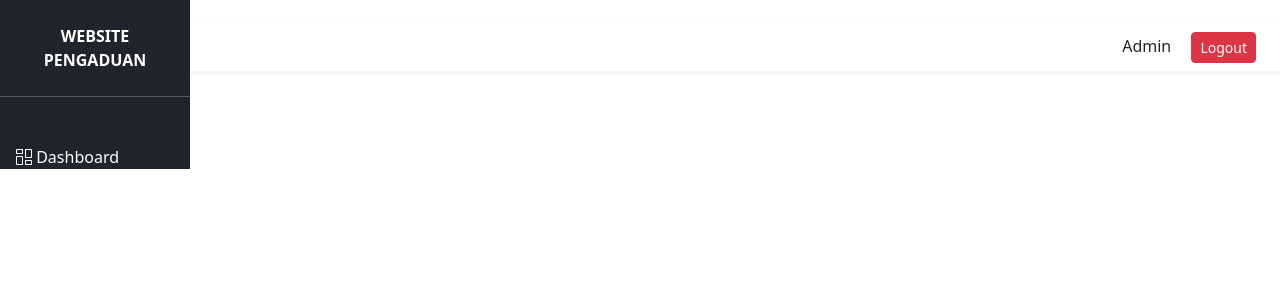
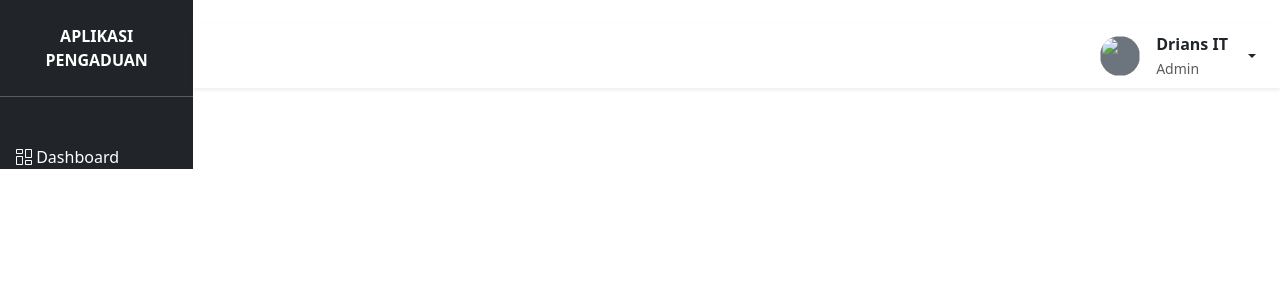
Before and after one commit to drian-syah/project-latihan, a PHP site: page /app/views/app.php in a window 1280 px wide. Shown: the top 300 px of the page. Run offline with PHP 8.4, Linux system fonts and the light colour scheme.

Commit message:
pengaduan v-1

```diff
--- a/app/views/app.php
+++ b/app/views/app.php
@@ -17,8 +17,26 @@ require_once 'header.php';
     <nav class="navbar navbar-expand navbar-light bg-white shadow-sm px-4">
       <!-- <span class="navbar-text fw-semibold">Dashboard</span> -->
       <div class="ms-auto">
-        <span class="me-3">Admin</span>
-        <button class="btn btn-sm btn-danger">Logout</button>
+        <div class="nav-item dropdown">
+  <a class="nav-link dropdown-toggle d-flex align-items-center gap-3"
+     href="#" role="button" data-bs-toggle="dropdown">
+
+    <img src=""
+         class="rounded-circle bg-secondary"
+         width="40" height="40">
+
+    <div class="d-none d-lg-block">
+      <p class="mb-0 fw-semibold">Drians IT</p>
+      <small class="text-muted">Admin</small>
+    </div>
+  </a>
+
+  <ul class="dropdown-menu dropdown-menu-end">
+    <li><a class="dropdown-item" href="#">Profile</a></li>
+    <li><a class="dropdown-item" href="#">Logout</a></li>
+  </ul>
+</div>
+
       </div>
     </nav>
 
--- a/app/views/footer.php
+++ b/app/views/footer.php
@@ -1,3 +1,4 @@
+<script src="https://cdn.jsdelivr.net/npm/bootstrap@5.3.2/dist/js/bootstrap.bundle.min.js"></script>
 
 </body>
 </html>
--- a/app/views/sidebar.php
+++ b/app/views/sidebar.php
@@ -4,7 +4,7 @@ require_once 'header.php';
 
 <div class="bg-dark text-white sidebar">
     <div class="sidebar-heading px-4 text-center py-4 fw-bold">
-      WEBSITE PENGADUAN
+      APLIKASI PENGADUAN
     </div>
     <div class="list-group">
 
```
Also changed, not shown: app/config/koneksi.php (line endings or trailing spaces).
